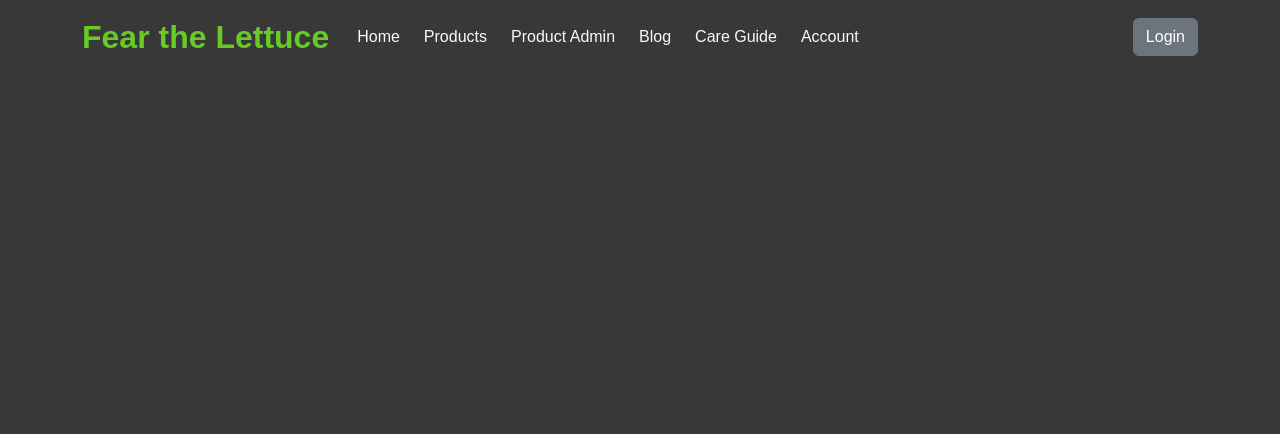
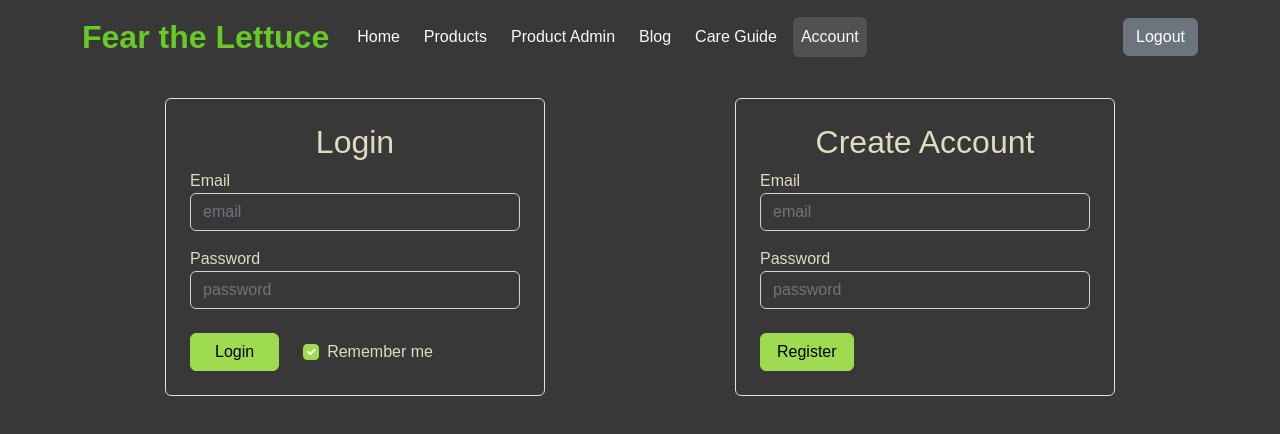
Before and after one commit to fearthelettuce/lettuce-carnivores-vue, a Vue app: page /account in a window 1280 px wide. Shown: the top 434 px of the page. Built offline with nearby package versions, Linux system fonts and the light colour scheme.

Commit message:
got login and register working

```diff
--- a/src/apis/authServices.ts
+++ b/src/apis/authServices.ts
@@ -3,38 +3,40 @@ import { auth } from '@/apis/firebase'
 import { createUserWithEmailAndPassword, signInWithEmailAndPassword, signOut  } from "firebase/auth";
 
 export async function createUser(email: string, password: string) {
-    createUserWithEmailAndPassword(auth, email, password)
-    .then((userCredential) => {
-        return userCredential.user;
-    })
-    .catch((error) => {
-        const errorCode = error.code;
-        const errorMessage = error.message;
-        return {error: true, message: errorMessage}
-    });
+  try {
+    const res = await createUserWithEmailAndPassword(auth, email, password)
+    if (res) {
+      return {success: true, user: res.user, error: false, message: 'Welcome!'};
+    }
+  } catch (err) {
+    console.error(err)
+    throw new Error ('Unable to register')
+  }
 }
 
 export async function loginWithEmail(email: string, password: string){
-    signInWithEmailAndPassword(auth, email, password)
-      .then((userCredential) => {
-        return userCredential.user;
-      })
-      .catch((error) => {
-        const errorCode = error.code;
-        const errorMessage = error.message;
-      });
+  try {
+    const res = await signInWithEmailAndPassword(auth, email, password)
+    if(res) {
+      return {success: true, user: res.user, error: false, message: 'Welcome!'};
+    }
+  } catch (err) {
+    console.error(err)
+    throw new Error ('Unable to log in')
+  }
 }
 
 export async function loginWithGoogle() {
-
+  return {success: false, user: undefined, error: true, errorDetails: 'This feature is not yet implemented', message: 'Sorry, unable to sign in.  Please try a different sign in method'}
 }
 
-export async function logout() {
-    signOut(auth).then(() => {
-        // Sign-out successful.
-        return {success: true, message: "Succesfully logged out"}
-      }).catch((error) => {
-        console.log(error)
-        return {error: true, message: error.toString()}
-      });
+export async function logoutUser() {
+  try {
+    const res = await signOut(auth)
+    console.log(res)
+    return {success: true, user: undefined, error: false, message: 'You have successfully signed out'};
+  } catch (err) {
+    console.error(err)
+    throw new Error ('Unable to logout')
+  }
 }
--- a/src/components/app/header/TheHeader.vue
+++ b/src/components/app/header/TheHeader.vue
@@ -29,8 +29,16 @@
                 <button
                     type="button"
                     class="btn btn-secondary"
-                    @click="underConstruction()">
+                    @click="router.push('/account')"
+                    v-if="userStore.getIsLoggedIn">
                     Login
+                </button>
+                <button
+                    type="button"
+                    class="btn btn-secondary"
+                    @click="userStore.logout"
+                    v-else>
+                    Logout
                 </button>
             </nav>
 
@@ -41,10 +49,15 @@
 <script setup lang="ts">
 
 import MainNavbar from './MainNavbar.vue';
+import { useUserStore } from '@/components/modules/auth/stores/users'
+import { router } from '@/router/index'
+const userStore = useUserStore()
 
 function underConstruction() {
     alert('This feature has not been fully implemented yet!')
 }
+
+//TODO: Login/Logout button labels not working.  I give up
 
 </script>
 
--- a/src/components/modules/auth/components/Register.vue
+++ b/src/components/modules/auth/components/Register.vue
@@ -1,17 +1,17 @@
 <template>
-    <div class="container border">
-        <h1>Create Account</h1>
+    <div class="container border rounded p-4">
+        <h2 class="text-center">Create Account</h2>
         <form>
             <div class="form-group">
                 <label for="registerEmail">Email</label>
                 <input type="email" class="form-control" placeholder="email" id="registerEmail" v-model="registerEmail" />
             </div>
-            <div class="form-group">
+            <div class="form-group mt-3">
                 <label for="registerPassword">Password</label>
                 <input type="password" class="form-control" placeholder="password" id="registerPassword" v-model="registerPassword" />
             </div>
-            <div class="mt-2">
-                <button class="btn btn-primary" @click="register">Register</button>
+            <div class="mt-4">
+                <button class="btn btn-primary px-3" @click.prevent="register">Register</button>
             </div>
         </form>
     </div>
@@ -21,20 +21,22 @@
 import { ref } from 'vue';
 import { useUserStore } from '@/components/modules/auth/stores/users'
 import { router } from '@/router/index'
+import { useToast } from 'vue-toastification'
 
-const authStore = useUserStore()
+const userStore = useUserStore()
+const toast = useToast()
 
 const registerEmail = ref("")
 const registerPassword = ref("")
 
 const register = async () => {
     try {
-        const response = await authStore.register(registerEmail.value, registerPassword.value)
+        const response = await userStore.register(registerEmail.value, registerPassword.value)
         console.log(response)
+        toast.success('Welcome!', {timeout: 1500})
     } catch(error) {
         console.log(error)
     }
-    alert('Signed in!')
     router.push('/')
 
 }
--- a/src/components/modules/auth/components/SignIn.vue
+++ b/src/components/modules/auth/components/SignIn.vue
@@ -1,18 +1,25 @@
 <template>
-    <div class="container">
-        <h1>Login</h1>
+    <div class="container border rounded p-4">
+        <h2 class="text-center">Login</h2>
         <form>
             <div class="form-group">
                 <label for="loginEmail">Email</label>
                 <input type="email" class="form-control" placeholder="email" id="loginEmail" v-model="loginEmail" />
             </div>
 
-            <div class="form-group">
+            <div class="form-group mt-3">
                 <label for="loginPassword">Password</label>
                 <input type="password" class="form-control" placeholder="password" id="loginPassword" v-model="loginPassword" />
             </div>
-            <button @click="login">Submit</button>
-            <button @click="signInWithGoogle">Sign in with Google</button>
+            <div class="mt-4">
+                <button class="btn btn-primary px-4" @click.prevent="login">Login</button>
+                <div class="form-check d-inline-block ms-4">
+                    <input class="form-check-input" type="checkbox" id="rememberMeCheckbox" v-model="rememberMeCheckbox">
+                    <label class="form-check-label" for="rememberMeCheckbox">
+                        Remember me
+                    </label>
+                </div>
+            </div>
         </form>
     </div>
 </template>
@@ -21,25 +28,26 @@
 import { ref } from 'vue';
 import { useUserStore } from '@/components/modules/auth/stores/users'
 import { router } from '@/router/index'
+import { useToast } from 'vue-toastification'
 
-const authStore = useUserStore()
+const userStore = useUserStore()
+const toast = useToast()
 
 const loginEmail = ref("")
 const loginPassword = ref("")
+const rememberMeCheckbox = ref(true)
 
 const login = async () => {
     try {
-        const response = await authStore.login(loginEmail.value, loginPassword.value)
-        console.log(response)
+        const res = await userStore.login(loginEmail.value, loginPassword.value)
+        console.log(res)
+        toast.success('Welcome!', {timeout: 1500})
     } catch(error) {
         console.log(error)
+        toast.error('Sorry, something went wrong')
     }
-    alert('Signed in!')
+
     router.push('/')
-
 }
 
-const signInWithGoogle = () => {
-
-}
 </script>
--- a/src/components/modules/auth/stores/users.ts
+++ b/src/components/modules/auth/stores/users.ts
@@ -1,5 +1,6 @@
 import { defineStore } from 'pinia'
-import { createUser, loginWithEmail, loginWithGoogle, logout } from '@/apis/authServices'
+import { createUser, loginWithEmail, loginWithGoogle, logoutUser } from '@/apis/authServices'
+
 
 export const useUserStore = defineStore('user', {
     state: () => ({
@@ -13,12 +14,26 @@ export const useUserStore = defineStore('user', {
         }
     },
     actions: {
-        register(email: string, password: string) {
-            createUser(email, password)
+        async register(email: string, password: string) {
+            const res = await createUser(email, password)
+            if (res && res.success) {
+                this.isLoggedIn = true
+                return {res}
+            }
         },
-        login(email: string, password: string) {
-            loginWithEmail(email, password)
-            this.isLoggedIn = true
+        async login(email: string, password: string) {
+            const res = await loginWithEmail(email, password)
+            if(res && res.success) {
+                this.isLoggedIn = true
+                return {res}
+            }
+
+        },
+        async logout(){
+            const res = await logoutUser()
+            if(res.success) {
+                this.isLoggedIn = false
+            }
         }
     }
 })
--- a/src/components/modules/products/components/ProductAdminForm.vue
+++ b/src/components/modules/products/components/ProductAdminForm.vue
@@ -92,7 +92,7 @@ const { getProductToEdit: product } = storeToRefs(productStore)
 const state = reactive({
     isSaved: false,
     confirmDeleteModal: null,
-    successMessageToast: null,
+
     successMessage: null,
     isEditMode: false,
 })
@@ -117,7 +117,7 @@ async function saveProduct() {
 
     const res = await productStore.saveProduct(product.value).catch(err => console.error(err))
 
-    if (res && res.success) {
+    if (res && res.success && res.message) {
         toast.success(res.message)
         state.isSaved = true
     } else {
--- a/src/router/index.ts
+++ b/src/router/index.ts
@@ -37,8 +37,8 @@ const routeData = [
       component: CareGuideView
     },
     {
-      path: "/profile",
-      name: 'profile',
+      path: "/account",
+      name: 'account',
       label: 'Account',
       component: LoginView
     }
--- a/src/views/LoginView.vue
+++ b/src/views/LoginView.vue
@@ -1,9 +1,9 @@
 <template>
-    <div class="container">
+    <div class="container mt-4">
         <div class="row">
 
-            <SignIn class="col-3"/>
-            <Register class="col-3"/>
+            <SignIn class="col-4"/>
+            <Register class="col-4"/>
         </div>
 
     </div>
```
